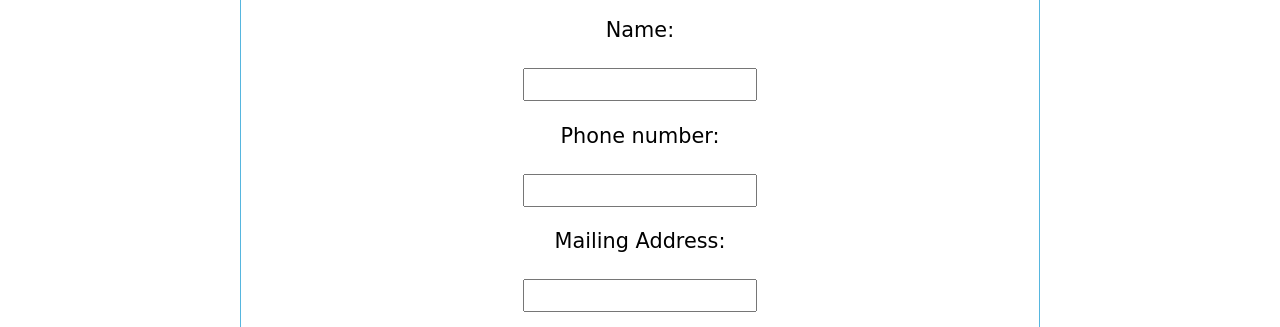
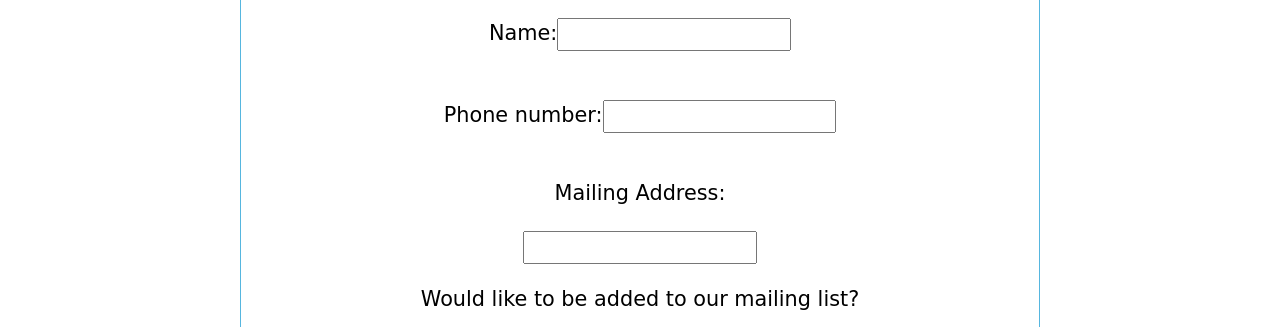
Before and after one commit to myrmnn/reiki-site, a plain HTML site: page form.html in a window 1280 px wide. Shown: the part 443-770 px from the top of the page. Drawn offline with Linux system fonts and the light colour scheme; a web font is replaced by a local one.

Commit message:
testing form

```diff
--- a/form.html
+++ b/form.html
@@ -62,11 +62,11 @@
                 <h2 class="banner-subtitle" id="maincontent">Intake Form</h2>
             </section>
 
-        <label for="name">Name:</label>
-        <input type="text" id="name" required>
+        <label for="name">Name:<input type="text" id="name" required></label>
 
-        <label for="phone">Phone number:</label>
-        <input type="tel" id="phone" required>
+
+        <label for="phone">Phone number:<input type="tel" id="phone" required></label>
+
 
         <label for="address">Mailing Address:</label>
         <input type="text" id="address">
```
